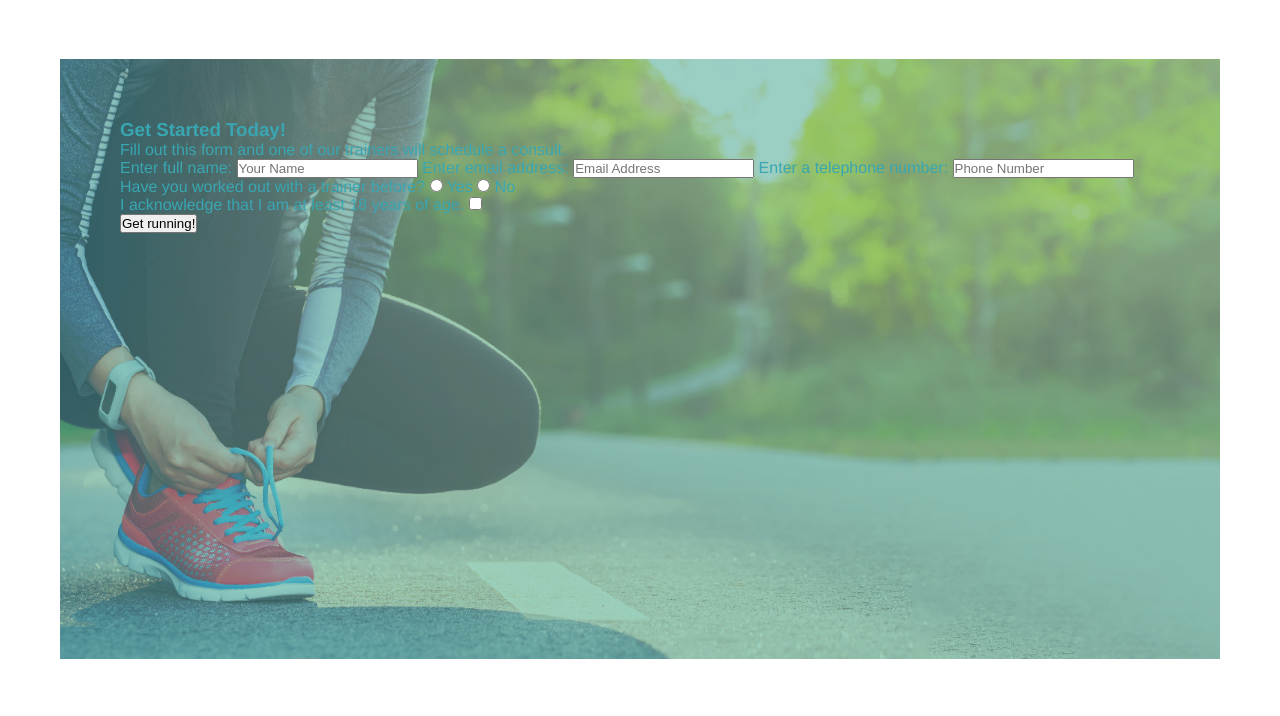
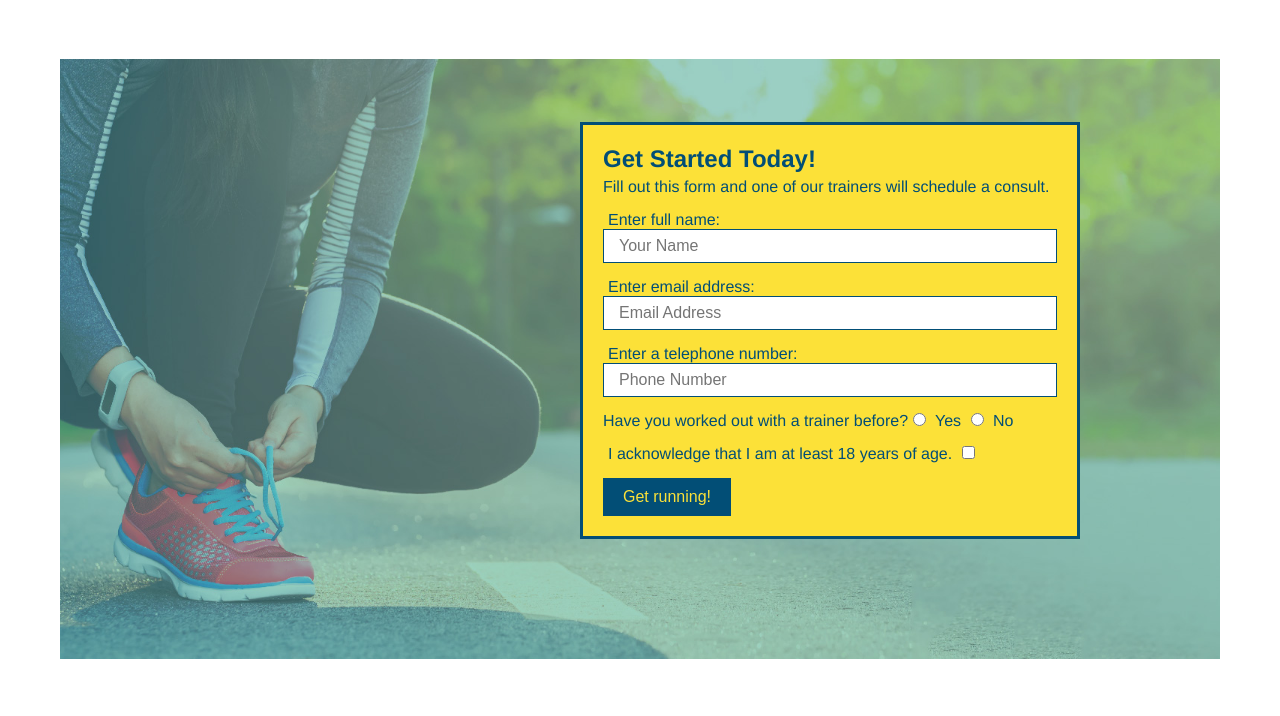
Before and after one commit to thejake989/run-buddy, a plain HTML site: page index.html in a window 1280 px wide. Shown: the part 83-799 px from the top of the page. Drawn offline with Linux system fonts and the light colour scheme.

Commit message:
Header-update

```diff
--- a/assets/css/style.css
+++ b/assets/css/style.css
@@ -78,5 +78,49 @@ section {
     height: 600px;
     background-size: cover;
     background-position: center;
+    position: relative;
   }
+  .hero-form button {
+    color: #fce138;
+    background-color: #024e76;
+    border: none;
+    padding: 10px 20px;
+    font-size: 16px;
+  }
+  /* HERO STYLES END */
+
   /* Hero Style End */
+
+  .hero-form {
+    border: 3px solid #024e76;
+    background-color: #fce138;
+    padding: 20px;
+    width: 500px;
+    color: #024e76;
+    position: absolute;
+    bottom: 120px;
+    right: 140px;
+  }
+
+  .hero-form h3 {
+    font-size: 24px;
+    margin: 0;
+  }
+
+  .hero-form p {
+    margin: 5px 0 15px 0;
+  }
+
+  .form-input {
+    border: 1px solid #024e76;
+    display: block;
+    padding: 7px 15px;
+    font-size: 16px;
+    color: #024e76;
+    width: 100%;
+    margin-bottom: 15px;
+  }
+
+  .hero-form label {
+    margin: 0 5px;
+  }
--- a/index.html
+++ b/index.html
@@ -39,15 +39,19 @@
   <section>
     <section class="hero">
     <div>
-      <h3>Get Started Today!</h3>
-      <p>Fill out this form and one of our trainers will schedule a consult.</p>
       <form>
-        <label for="name">Enter full name:</label>
-        <input type="text" placeholder="Your Name" name="name" id="name" />
-        <label for="email">Enter email address:</label>
-        <input type="email" placeholder="Email Address" name="email" id="email" />
-        <label for="phone">Enter a telephone number:</label>
-        <input type="tel" placeholder="Phone Number" name="phone" id="phone" />
+        <div class="hero-form">
+          <h3>Get Started Today!</h3>
+          <p>Fill out this form and one of our trainers will schedule a consult.</p>
+
+          <label for="name">Enter full name:</label>
+          <input type="text" placeholder="Your Name" name="name" id="name" class="form-input">
+
+          <label for="email">Enter email address:</label>
+          <input type="text" placeholder="Email Address" name="email" id="email" class="form-input">
+
+          <label for="phone">Enter a telephone number:</label>
+          <input type="text" placeholder="Phone Number" name="phone" id="phone" class="form-input">
         <p>
           Have you worked out with a trainer before?
           <input type="radio" name="trainer-confirm" id="trainer-yes" />
```
